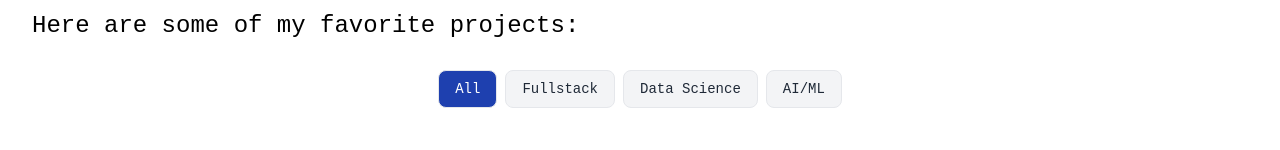
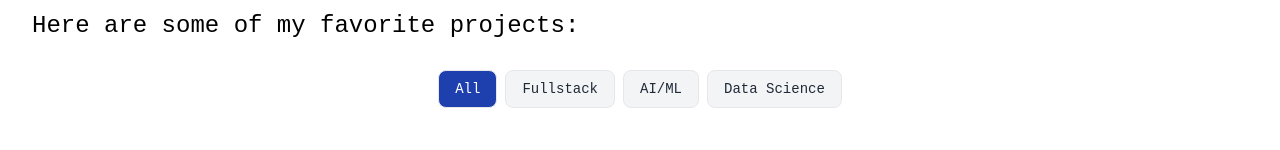
Before and after one commit to 9117KET/my-portfolio, a React (Vite) app: page /projects in a window 1280 px wide. Shown: the part 370-520 px from the top of the page. Built offline with nearby package versions, Linux system fonts and the light colour scheme.

Commit message:
updatad category section

```diff
--- a/src/pages/Projects.tsx
+++ b/src/pages/Projects.tsx
@@ -5,17 +5,25 @@ import { projects } from "../utils/constants";
 import styles from "../utils/style";
 import { Helmet } from "react-helmet-async";
 
-const categories = ["All", "Fullstack", "Data Science", "AI/ML"];
+type Category = "All" | "Fullstack" | "AI/ML" | "Data Science";
+const categories: Category[] = ["All", "Fullstack", "AI/ML", "Data Science"];
 
 export default function Projects() {
   // State to keep track of the selected category
-  const [selectedCategory, setSelectedCategory] = useState("All");
+  const [selectedCategory, setSelectedCategory] = useState<Category>("All");
 
   // Filter projects based on the selected category
-  const filteredProjects = projects.filter(
-    (project) =>
-      selectedCategory === "All" || project.category === selectedCategory
-  );
+  const filteredProjects = projects.filter((project) => {
+    if (selectedCategory === "All") return true;
+
+    // Handle projects that belong to multiple categories
+    if (project.categories && Array.isArray(project.categories)) {
+      return project.categories.includes(selectedCategory);
+    }
+
+    // Handle legacy single category projects
+    return project.category === selectedCategory;
+  });
 
   return (
     <div className="dark:bg-[#2D2E32] min-h-screen">
--- a/src/types/project.ts
+++ b/src/types/project.ts
@@ -6,5 +6,6 @@ export interface Project {
   features: string[];
   technologies: string[];
   demo: string;
-  category: "Fullstack" | "Data Science" | "AI/ML";
+  category?: "Fullstack" | "Data Science" | "AI/ML"; // Legacy support
+  categories?: ("Fullstack" | "Data Science" | "AI/ML")[]; // New multi-category support
 }
--- a/src/utils/constants.ts
+++ b/src/utils/constants.ts
@@ -245,7 +245,7 @@ export const projects: Project[] = [
       "Streamlit",
     ],
     demo: "https://www.linkedin.com/posts/kinlo-ephriam-tangiri-a70113218_causal-machine-learning-activity-7269276878039834626-CKdF/?utm_source=share&utm_medium=member_desktop",
-    category: "AI/ML",
+    categories: ["AI/ML", "Data Science"],
   },
   {
     id: "brain-tumor",
@@ -295,7 +295,7 @@ export const projects: Project[] = [
       "TensorFlow",
     ],
     demo: "https://github.com/9117KET/Customer-Churn-Prediction",
-    category: "AI/ML",
+    categories: ["AI/ML", "Data Science"],
   },
   {
     id: "image-gen",
```
